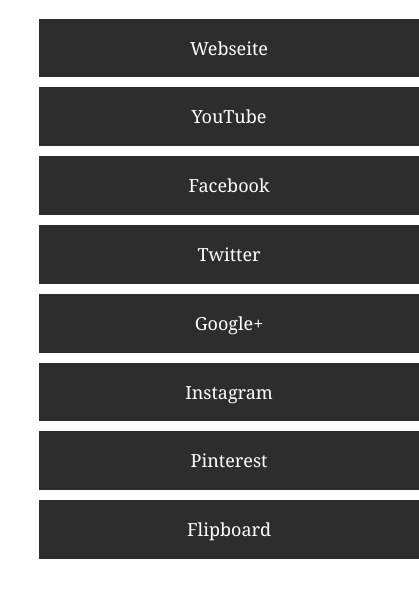
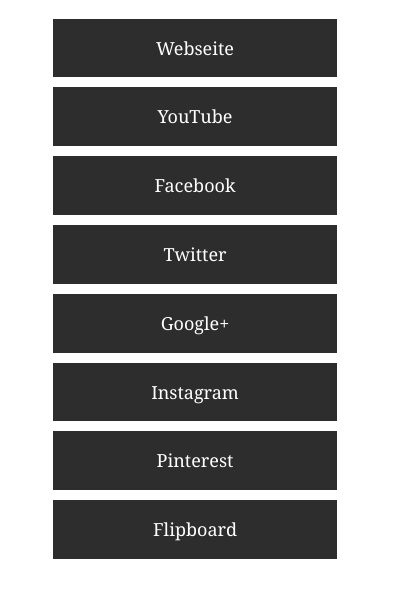
Before and after one commit to gaim-dev/social.kf.al, a plain HTML site: page index.html in a window 390 px wide. Shown: the part 271-868 px from the top of the page, 419 px wide, since content can reach past the window. Drawn offline with Linux system fonts and the light colour scheme.

Commit message:
Optimized for mobile

```diff
--- a/style.css
+++ b/style.css
@@ -54,7 +54,8 @@ ul.social-links {
 ul.social-links li a {
     display: block;
     background-color: #2d2d2d;
-    width: 350px;
+    width: 65vw;
+    max-width: 350px;
     padding: 15px;
     margin: auto auto 10px auto;
     text-align: center;
```
